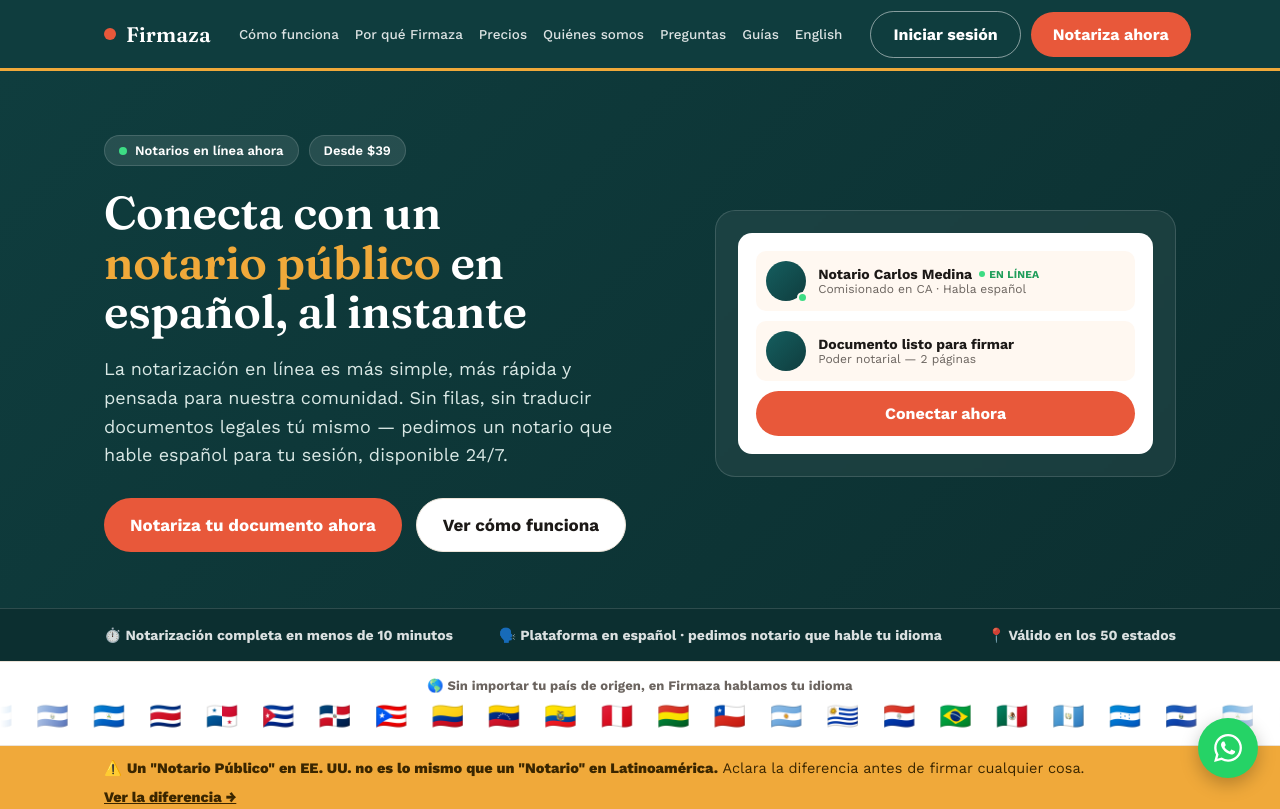
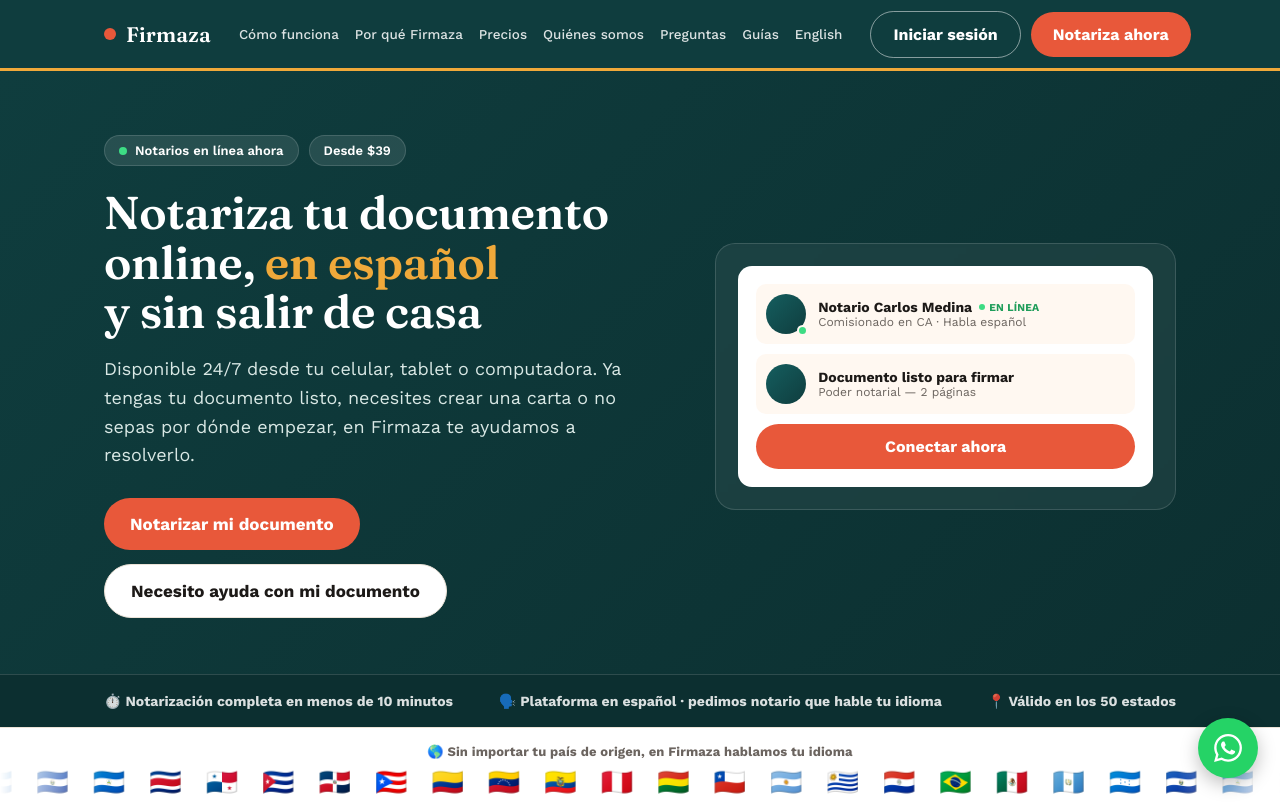
Before and after one commit to richierichfx1-glitch/firmaza, a website: page firmazaapp/public/index.html in a window 1280 px wide. Shown: the top 809 px of the page. Drawn offline with nearby package versions, Linux system fonts and the light colour scheme.

Commit message:
Actualizar texto y botones del hero

```diff
--- a/firmazaapp/public/index.html
+++ b/firmazaapp/public/index.html
@@ -70,11 +70,11 @@
         <span class="badge"><span class="pulse"></span> Notarios en línea ahora</span>
         <span class="badge">Desde $39</span>
       </div>
-      <h1>Conecta con un <span>notario público</span> en español, al instante</h1>
-      <p class="lead">La notarización en línea es más simple, más rápida y pensada para nuestra comunidad. Sin filas, sin traducir documentos legales tú mismo — pedimos un notario que hable español para tu sesión, disponible 24/7.</p>
+      <h1>Notariza tu documento online, <span>en español</span> y sin salir de casa</h1>
+      <p class="lead">Disponible 24/7 desde tu celular, tablet o computadora. Ya tengas tu documento listo, necesites crear una carta o no sepas por dónde empezar, en Firmaza te ayudamos a resolverlo.</p>
       <div class="hero-actions">
-        <a class="btn btn-primary btn-lg" href="/app">Notariza tu documento ahora</a>
-        <a class="btn btn-outline btn-lg" href="#como-funciona">Ver cómo funciona</a>
+        <a class="btn btn-primary btn-lg" href="/app">Notarizar mi documento</a>
+        <a class="btn btn-outline btn-lg" href="https://wa.me/18163809868?text=Hola%2C%20necesito%20ayuda%20con%20mi%20documento" target="_blank" rel="noopener">Necesito ayuda con mi documento</a>
       </div>
     </div>
     <div class="hero-art">
```
